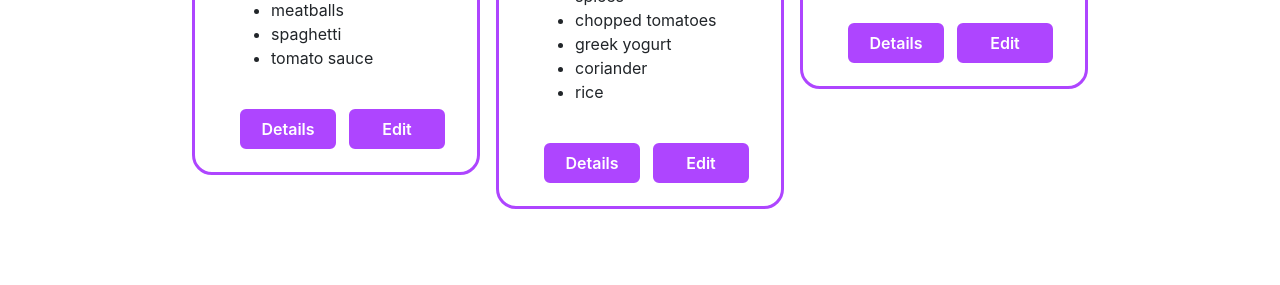
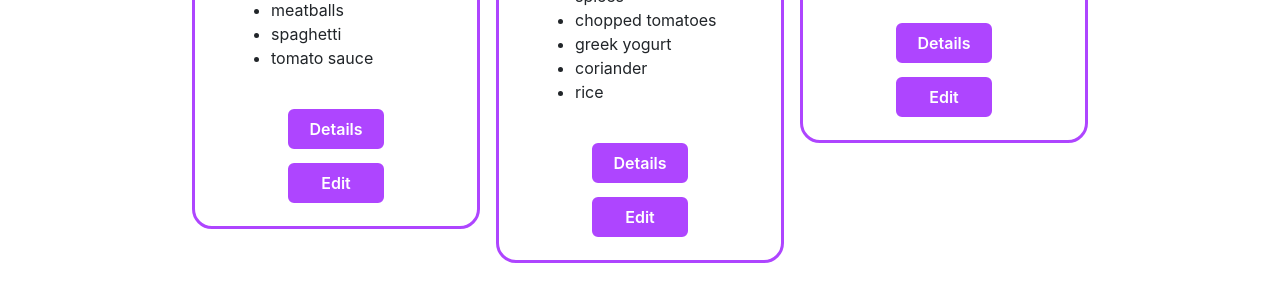
Before and after one commit to hegnemurd/recipes, a React (Create React App) app in the folder project/: page / in a window 1280 px wide. Shown: the part 521-806 px from the top of the page. Built offline with nearby package versions, Linux system fonts and the light colour scheme.

Commit message:
Continuing to add logic for the editing of the recipes

```diff
--- a/project/src/App.tsx
+++ b/project/src/App.tsx
@@ -28,6 +28,10 @@ function App() {
           <Route path="/" element={<RecipeList items={recipes} />}></Route>
           <Route path="/recipe-details/:recipeId" element={<Details />}></Route>
           <Route
+            path="/recipe-details/:recipeId/edit"
+            element={<NewRecipeForm items={recipes} newRecipeData={newRecipeData} />}
+          ></Route>
+          <Route
             path="/new-recipe"
             element={<NewRecipeForm newRecipeData={newRecipeData} />}
           />
--- a/project/src/components/NewRecipeForm/NewRecipeForm.tsx
+++ b/project/src/components/NewRecipeForm/NewRecipeForm.tsx
@@ -1,10 +1,12 @@
 import React, { useState } from "react";
-import { useNavigate } from "react-router";
+import { useNavigate, useParams } from "react-router";
+import { Link } from "react-router-dom";
 
 import { ButtonToolbar, Form } from "react-bootstrap";
 import CancelButton from "../UI/Buttons/CancelButton";
 import classes from "./NewRecipeForm.module.css";
 import SaveButton from "../UI/Buttons/SaveButton";
+import { recipes } from "../../models/Recipes";
 
 const NewRecipeForm = (props: any) => {
   // in here recognise isEditing and use the fields with ready data
@@ -14,6 +16,11 @@ const NewRecipeForm = (props: any) => {
   const [enteredIngredients, setEnteredIngredients] = useState([""]);
 
   const navigate = useNavigate();
+
+  const params = useParams();
+  const { recipeId } = params;
+
+  const editRecipe = recipes.find((editRecipe) => editRecipe.id === recipeId);
 
   const imageChangeHandler = (e: React.ChangeEvent<HTMLInputElement>) => {
     setEnteredImg(e.currentTarget.value);
@@ -38,6 +45,7 @@ const NewRecipeForm = (props: any) => {
     navigate("/");
   };
 
+  if(recipeId !== undefined) {
   return (
     <Form className={classes.form} onSubmit={onSubmitHandler}>
       <Form.Group className="mb-3" controlId="formGroupImage">
@@ -47,6 +55,7 @@ const NewRecipeForm = (props: any) => {
           type="text"
           placeholder="www.something.com/recipe/image"
           className={classes["form-input"]}
+          value={editRecipe.img}
         />
       </Form.Group>
       <Form.Group className="mb-3" controlId="formGroupName">
@@ -78,6 +87,9 @@ const NewRecipeForm = (props: any) => {
       </ButtonToolbar>
     </Form>
   );
+} else if(recipeId === undefined) {
+  return <Link to="/new-recipe"></Link>
+}
 };
 
 export default NewRecipeForm;
--- a/project/src/components/Recipes/RecipeItem.tsx
+++ b/project/src/components/Recipes/RecipeItem.tsx
@@ -1,38 +1,29 @@
 import { Link } from "react-router-dom";
 
+import Recipe from "../../models/Recipes";
 import { Button, Card } from "react-bootstrap";
 import classes from "./RecipeItem.module.css";
-import Recipe from "../../models/Recipes";
 
-export interface RecipeItemProp {
-  recipe: Recipe;
-  editHandler: (id: string) => void;
-}
-
-const RecipeItem = (props: RecipeItemProp) => {
+const RecipeItem: React.FC<Recipe> = (props: Recipe) => {
+  // const array = [props.id, props.img, props.recipeName, props.ingredients]
   return (
-    <Card className={classes.card} id={props.recipe.id}>
-      <Card.Img alt="recipe" src={props.recipe.img} className="height: 200px" />
+    <Card className={classes.card} id={props.id}>
+      <Card.Img alt="recipe" src={props.img} className="height: 200px" />
       <Card.Body>
-        <Card.Title className={classes.title}>
-          {props.recipe.recipeName}
-        </Card.Title>
+        <Card.Title className={classes.title}>{props.recipeName}</Card.Title>
         <Card.Body>
           <ul>
-            {props.recipe.ingredients.map((ingredient, id) => (
+            {props.ingredients.map((ingredient, id) => (
               <li key={id}>{ingredient}</li>
             ))}
           </ul>
         </Card.Body>
-        <Link className="btn" to={`/recipe-details/${props.recipe.id}`}>
+        <Link className="btn" to={`/recipe-details/${props.id}`}>
           <Button className={classes.button}>Details</Button>
         </Link>
-        <Button
-          className={classes.button}
-          onClick={() => props.editHandler(props.recipe.id)}
-        >
-          Edit
-        </Button>
+        <Link className="btn" to={`/recipe-details/${props.id}/edit`}>
+          <Button className={classes.button}>Edit</Button>
+        </Link>
       </Card.Body>
     </Card>
   );
--- a/project/src/pages/RecipeList.tsx
+++ b/project/src/pages/RecipeList.tsx
@@ -1,28 +1,36 @@
-import { useState } from "react";
+// import { useState } from "react";
 
 import Recipe from "../models/Recipes";
 import RecipeItem from "../components/Recipes/RecipeItem";
 import { Container, Row } from "react-bootstrap";
 
 import classes from "./RecipeList.module.css";
+// import RecipeDetails from "../components/Details/RecipeDetails";
 
-interface RecipeListProps {
-  items: Recipe[];
-}
+// interface RecipeListProps {
+//   items: Recipe[];
+// }
 
-const RecipeList = (props: RecipeListProps) => {
-  const [isEditing, setIsEditing] = useState(false);
+const RecipeList: React.FC<{ items: Recipe[] }> = (props) => {
+  // const [isEditing, setIsEditing] = useState(false);
 
-  const editHandler = () => {
-    setIsEditing(true);
-    console.log(isEditing);
-  };
+  // const editHandler = () => {
+  //   setIsEditing(true);
+  //   console.log(isEditing);
+  // };
 
   return (
     <Container className={classes.container}>
       <Row className={`flex-row gap-3 ${classes.row}`}>
-        {props.items.map((item) => (
-          <RecipeItem key={item.id} recipe={item} editHandler={editHandler} />
+        {props.items.map((item: Recipe) => (
+          <RecipeItem
+            key={item.id}
+            id={item.id}
+            img={item.img}
+            recipeName={item.recipeName}
+            ingredients={item.ingredients}
+          />
+          // <RecipeItem key={item.id} recipe={item} editHandler={editHandler} />
         ))}
       </Row>
     </Container>
```
